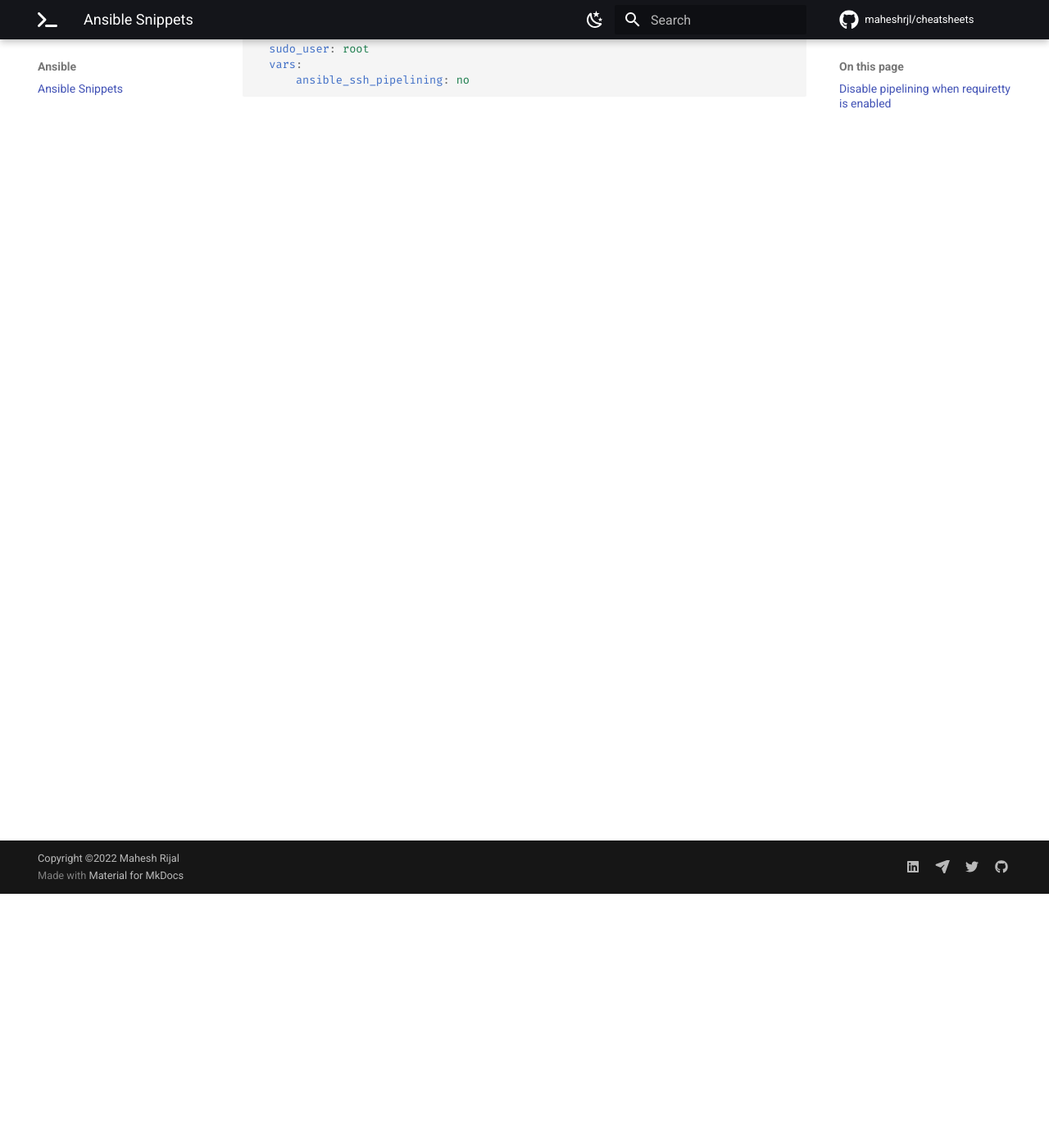
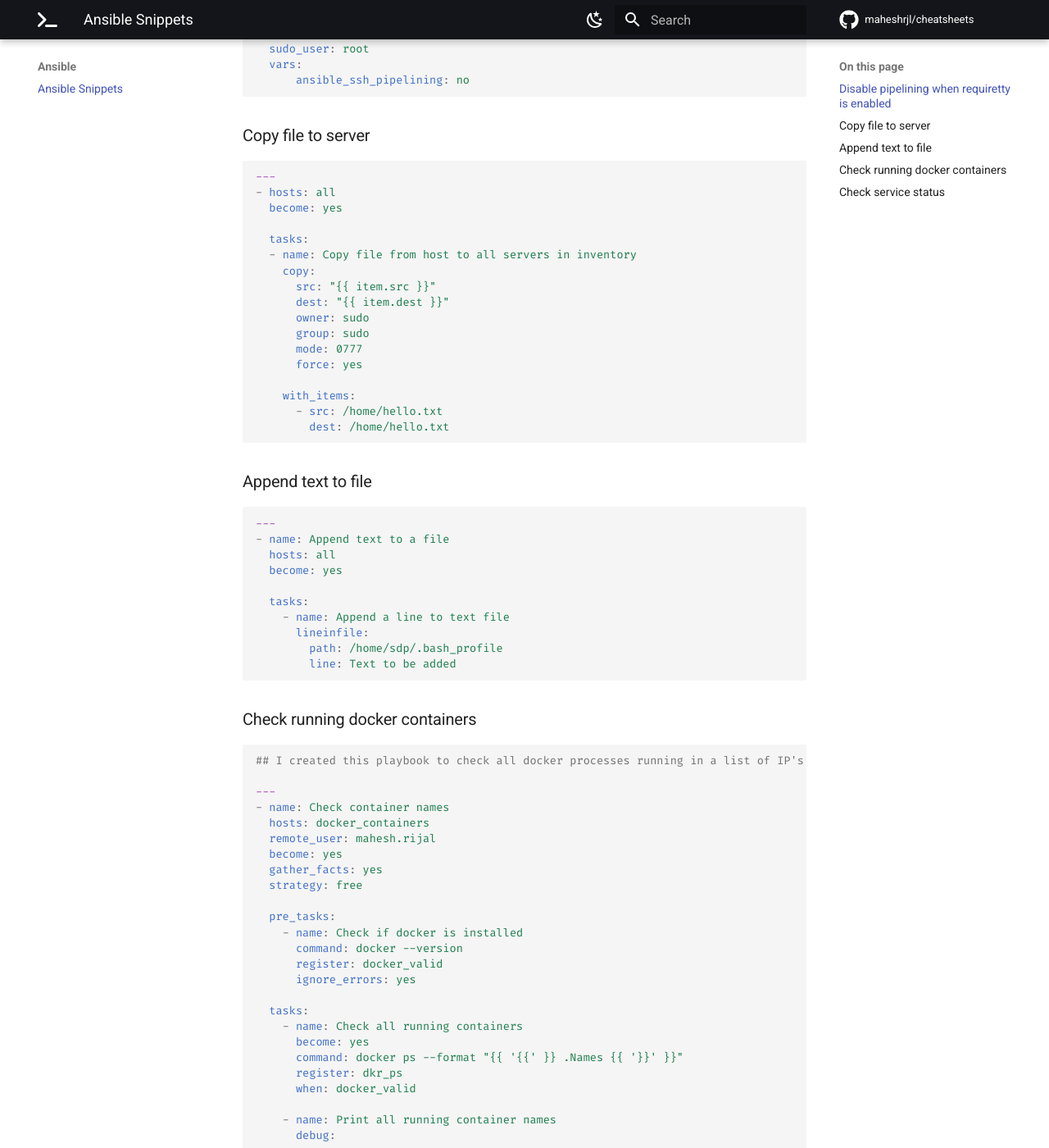
Before and after one commit to maheshrijal/notes, an MkDocs documentation site: the page built from docs/ansible/snippets.md, in a window 1280 px wide and 1400 px high, scrolled down 310 px. Shown: the whole window at 82% size. Built offline with MkDocs 1.6.1 and Material for MkDocs 9.7.7, drawn with Linux system fonts in a browser that asks for light colours; comment, search, counter and statistics services are not loaded; some of the changed text lies outside the part shown.

Commit message:
add docker & k8s

````diff
--- a/docs/ansible/snippets.md
+++ b/docs/ansible/snippets.md
@@ -9,3 +9,105 @@
   vars:
       ansible_ssh_pipelining: no
 ```
+
+### Copy file to server
+```YAML
+---
+- hosts: all
+  become: yes
+
+  tasks:
+  - name: Copy file from host to all servers in inventory
+    copy:
+      src: "{{ item.src }}"
+      dest: "{{ item.dest }}"
+      owner: sudo
+      group: sudo
+      mode: 0777
+      force: yes
+
+    with_items:
+      - src: /home/hello.txt
+        dest: /home/hello.txt
+```
+
+### Append text to file
+```YAML
+---
+- name: Append text to a file
+  hosts: all
+  become: yes
+
+  tasks:
+    - name: Append a line to text file
+      lineinfile:
+        path: /home/sdp/.bash_profile
+        line: Text to be added
+```
+
+### Check running docker containers
+```YAML
+## I created this playbook to check all docker processes running in a list of IP's with a single username/password combination
+
+---
+- name: Check container names
+  hosts: docker_containers
+  remote_user: mahesh.rijal
+  become: yes
+  gather_facts: yes
+  strategy: free
+
+  pre_tasks:
+    - name: Check if docker is installed
+      command: docker --version
+      register: docker_valid
+      ignore_errors: yes
+
+  tasks:
+    - name: Check all running containers
+      become: yes
+      command: docker ps --format "{{ '{{' }} .Names {{ '}}' }}"
+      register: dkr_ps
+      when: docker_valid
+
+    - name: Print all running container names
+      debug:
+        msg:
+          - "{{ dkr_ps.stdout_lines }}"
+
+    - name: Copy results to file
+      lineinfile:
+        line:
+          - "{{ ansible_default_ipv4.address }}"
+          - "{{ dkr_ps.stdout_lines }}"
+        insertafter: EOF
+        dest: /home/mhs/ansible/container-names.txt
+      delegate_to: 127.0.0.1
+
+#- local_action: copy content={{ dkr_ps.stdout_lines }} dest=/home/sdp/ansible/playbookoutput.txt
+```
+
+### Check service status
+```YAML
+---
+- name: Check sshd status
+  hosts: all
+  remote_user: user
+  become: yes
+  gather_facts: no
+
+  tasks:
+    - name: ping all servers
+      ansible.builtin.ping:
+      register: ping_stat
+
+    - name: check if sshd is running
+      ansible.builtin.shell: ps cax | grep sshd
+      register: sshd_status
+
+    - debug:
+        var: ping_stat
+
+    - debug:
+        msg: "{{sshd_status.stdout}}"
+```
--- a/mkdocs.yml
+++ b/mkdocs.yml
@@ -100,9 +100,10 @@ nav:
       #   - Processes: "linux/processes.md"
       - VI Editor: "linux/vi.md"
       - WSL2: "linux/wsl.md"
-      - SED: "linux/sed.md"
   - Windows:
       - Powershell: "windows/powershell.md"
+  - Kubernetes:
+      - Kubernetes Info : "kubernetes/k8s-intro.md"
 
   # - Terraform: "terraform.md"
 
@@ -124,9 +125,9 @@ markdown_extensions:
   - pymdownx.tasklist:
       custom_checkbox: true
       clickable_checkbox: true
-  # - pymdownx.emoji:
-  #     emoji_index: !!python/name:materialx.emoji.twemoji
-  #     emoji_generator: !!python/name:materialx.emoji.to_svg
+  - pymdownx.emoji:
+      emoji_index: !!python/name:materialx.emoji.twemoji
+      emoji_generator: !!python/name:materialx.emoji.to_svg
 
 extra_css:
   - stylesheets/extra.css
````
Also changed, not shown: docs/docker/cleanup.md (+3 -0 lines), docs/docker/compose.md (+0 -2 lines), docs/docker/docker-images.md (+39 -14 lines), docs/index.md (+0 -3 lines), docs/kubernetes/k8s-intro.md (added, +34 -0 lines), docs/linux/sed.md (deleted, +0 -206 lines).
